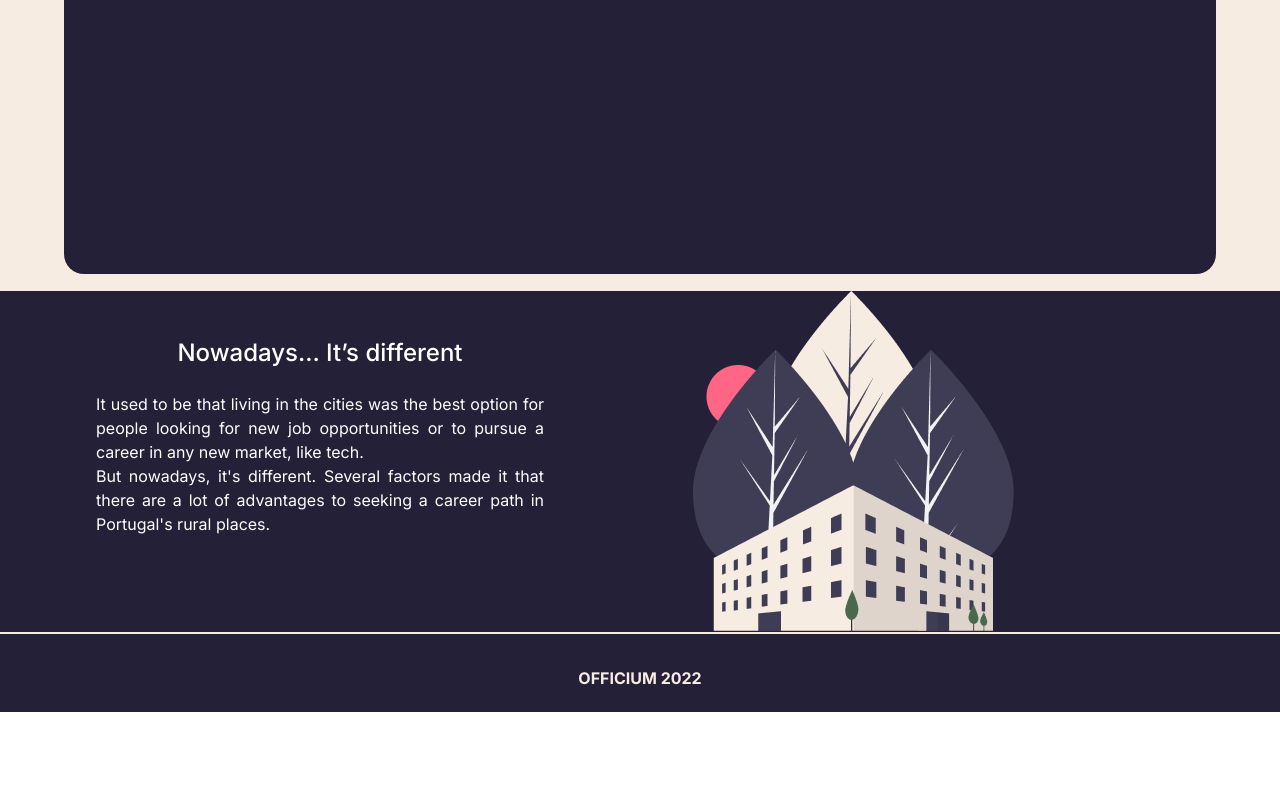
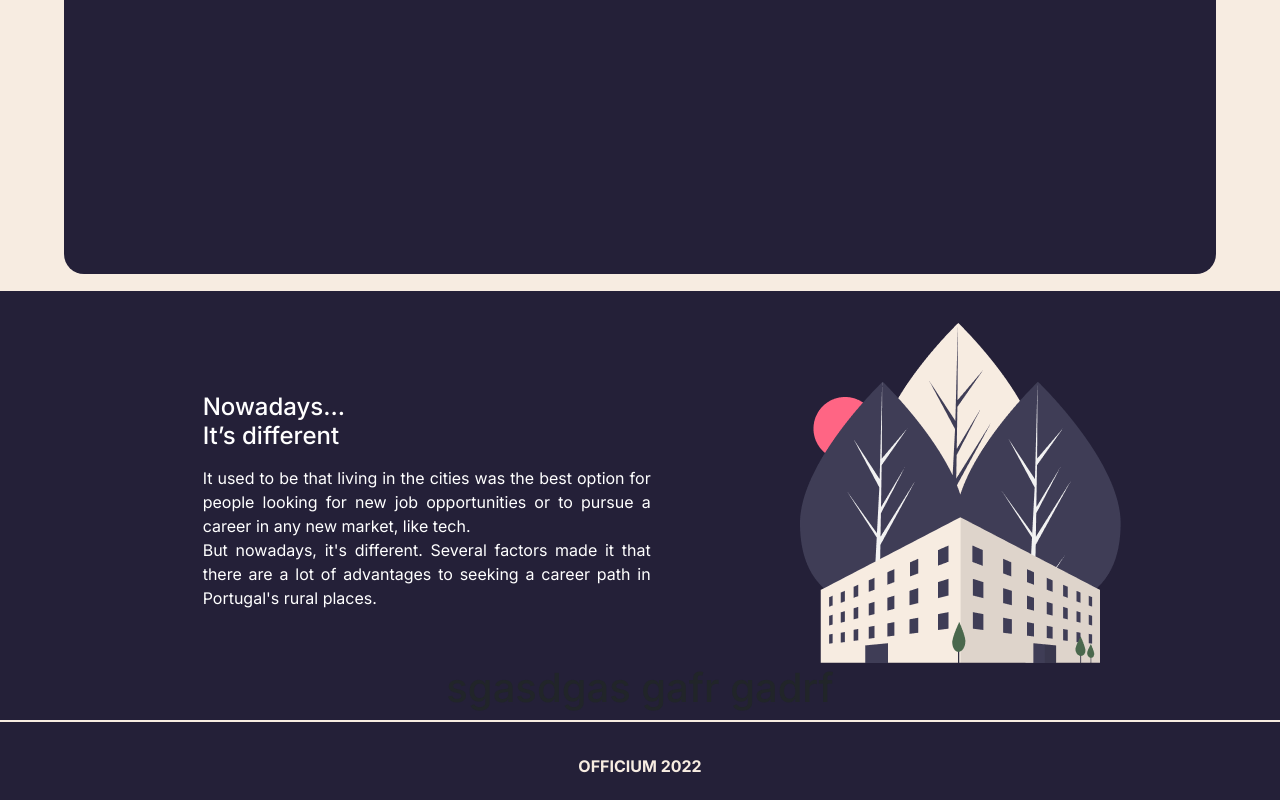
Before and after one commit to gitHubTiagoMarques/officium, a React (Create React App) app: page / in a window 1280 px wide. Shown: the part 1317-2117 px from the top of the page. Before the commit the page ends 2029 px from the top, so only its background shows below. Built offline with nearby package versions, Linux system fonts and the light colour scheme.

Commit message:
comecei a ultima parte da homepage v2

```diff
--- a/src/App.css
+++ b/src/App.css
@@ -343,16 +343,35 @@ nav{
 }
 
 .nowadays{
-  margin: 0;
+  margin: auto;
+  justify-content: center;
 }
 .subnowadays{
   color: white;
   margin: 10vw 2em 10vw 2em;
   text-align: justify;
 }
+.nowadaysimg{
+  max-width: 60vw;
+}
 @media (min-width: 768px){
   .subnowadays{
     width: 35vw;
     margin: auto;
   }
+  .nowadaysimg{
+    max-width: 30vw;
+  }
+  .nowadays{
+    align-content: center;
+    align-items: center;
+    margin-top: 2rem;
+  }
 }
+@media (min-width: 768px){
+  .nowadays .titlecarro {
+    width: 35vw;
+    text-align: left;
+    margin: 1rem auto 1rem auto;
+  }
+}
--- a/src/components/nowadays.js
+++ b/src/components/nowadays.js
@@ -3,12 +3,15 @@ export function Nowadays (){
     return (
         <section className={'row nowadays'}>
             <div className={'col-sm-12 col-md-6'}>
-                <h1 className={'titlecarro'}>Nowadays... It’s different</h1>
+                <h1 className={'titlecarro'}>Nowadays... <br/> It’s different</h1>
                 <p className={'subnowadays'}>It used to be that living in the cities was the best option for people looking for new job opportunities or to pursue a career in any new market, like tech.</p>
                 <p className={'subnowadays'}>But nowadays, it's different. Several factors made it that there are a lot of advantages to seeking a career path in Portugal's rural places.</p>
             </div>
+            <div className={'col-sm-12 col-md-4 imgnowadays'}>
+                <img className={'nowadaysimg'} src={image}/>
+            </div>
             <div className={'col-sm-12 col-md-4'}>
-                <img className={'um'} src={image}/>
+                <h1>sgasdgas gafr gadrf</h1>
             </div>
         </section>
     )
```
